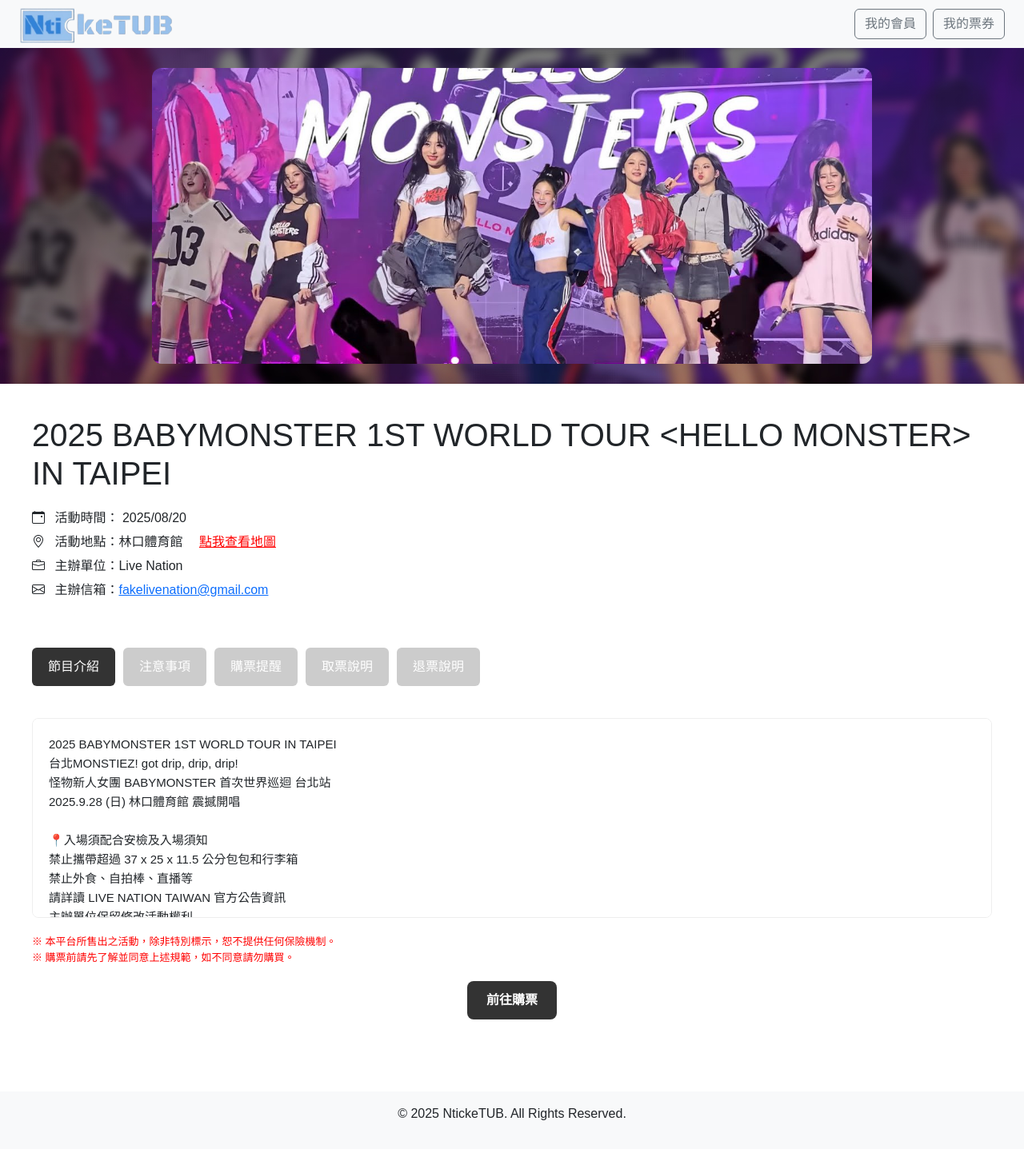
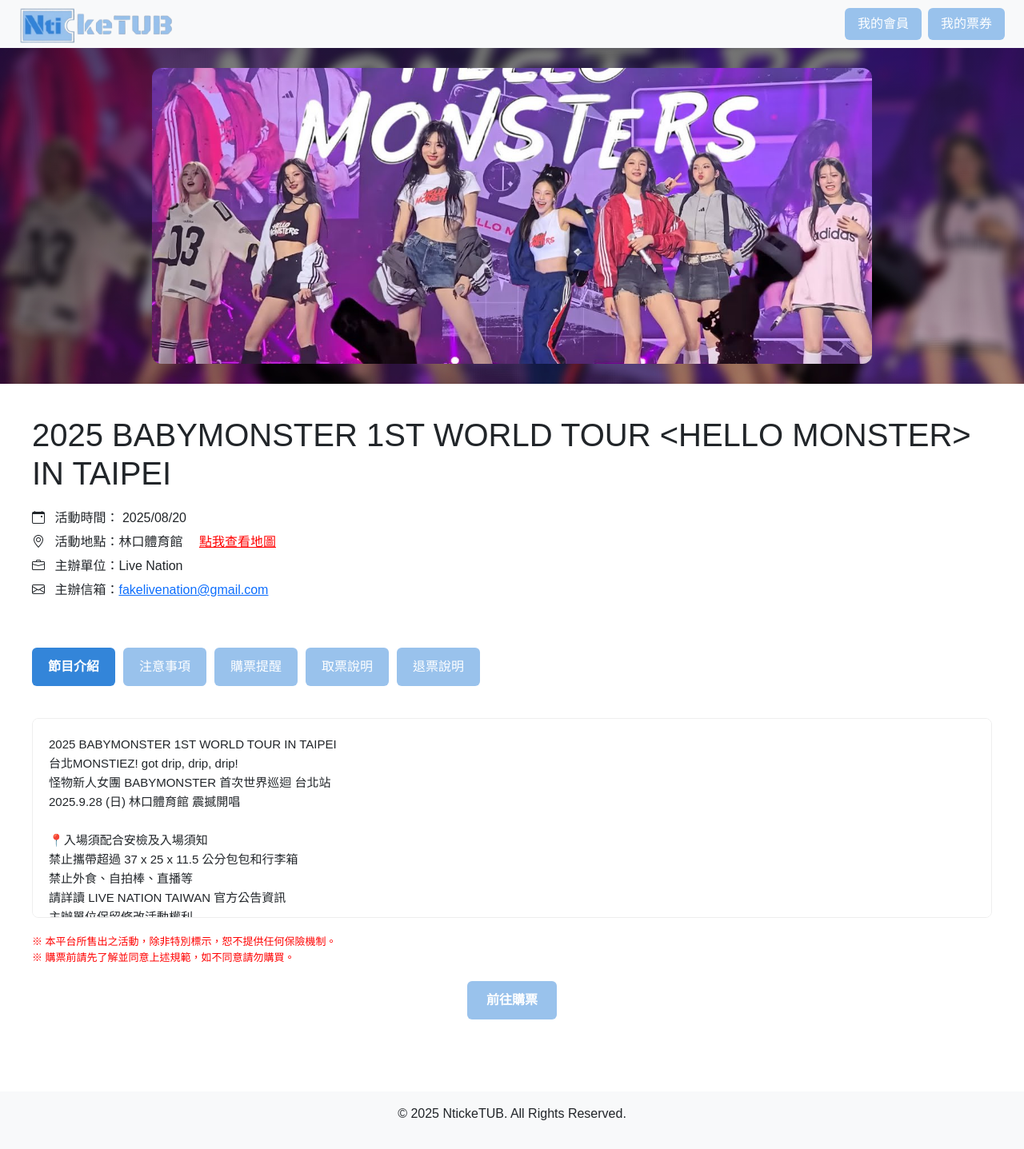
Before and after one commit to Aurororara/ticket-system, a Flask app: page /show/1 in a window 1280 px wide. Shown: the whole page at 80% size. Run offline with Flask 3, Linux system fonts and the light colour scheme; data comes from the database, SQL or seed files in the repository.

Commit message:
beautiful amazing work

```diff
--- a/templates/layout.html
+++ b/templates/layout.html
@@ -36,9 +36,9 @@
           </ul>
         </div>
       {% else %}
-        <a href="{{ url_for('login') }}" class="btn btn-outline-secondary me-2">我的會員</a>
+      <a href="{{ url_for('login') }}" class="button-blue me-2">我的會員</a>
       {% endif %}
-      <a href="{{ url_for('my_tickets') }}" class="btn btn-outline-secondary">我的票券</a>
+      <a href="{{ url_for('my_tickets') }}" class="button-blue">我的票券</a>
     </div>
   </nav>
 
@@ -53,6 +53,33 @@
     <p>&copy; 2025 NtickeTUB. All Rights Reserved.</p>
   </footer>
 
+<style>
+  :root {
+    --main-blue: #99C2EC;
+    --blue-hover: #79AEE5;
+    --blue-active: #3385D9;
+  }
+
+  .button-blue {
+    background-color: var(--main-blue);
+    color: white;
+    border: none;
+    border-radius: 6px;
+    padding: 8px 16px;
+    cursor: pointer;
+    text-decoration: none;
+    transition: background-color 0.2s ease;
+  }
+
+  .button-blue:hover {
+    background-color: var(--blue-hover);
+  }
+
+  .button-blue:active {
+    background-color: var(--blue-active);
+  }
+</style>
+
   <script src="https://cdn.jsdelivr.net/npm/bootstrap@5.3.0/dist/js/bootstrap.bundle.min.js"></script>
   <script src="{{ url_for('static', filename='script.js') }}"></script>
 </body>
--- a/templates/show_detail.html
+++ b/templates/show_detail.html
@@ -248,6 +248,31 @@
   <!-- 樣式區（可放 head 裡） -->
   <style>
 
+  :root {
+    --main-blue: #99C2EC;
+    --blue-hover: #79AEE5;
+    --blue-active: #3385D9;
+  }
+  .button-link,
+.header-right button,
+.buy-button a {
+  background-color: var(--main-blue);
+  color: white;
+  border: none;
+  border-radius: 6px;
+  cursor: pointer;
+  transition: background-color 0.2s ease;
+}
+
+.button-link:hover,
+.header-right button:hover,
+
+
+.buy-button a:hover {
+  background-color: var(--blue-hover);
+}
+
+
     html, body {
     margin: 0;
     padding: 0;
@@ -262,16 +287,25 @@
 
     .tab-btn {
   padding: 12px 20px;
-      background-color: #ccc;
+  background-color: var(--main-blue);
+  color: white;
   border: none;
   border-radius: 6px;
   cursor: pointer;
+  transition: background-color 0.2s ease;
+}
+
+.tab-btn:hover {
+  background-color: var(--blue-hover);
 }
 
 .tab-btn.active {
-      background-color: #333;
-      color: white;
+  background-color: var(--blue-active);
+  font-weight: bold;
 }
+
+
+
 
     .tab-content {
       padding: 20px;
@@ -306,14 +340,19 @@
     font-weight: bold;
     }
 
-    .header-right button {
-    margin-left: 10px;
-    padding: 10px 18px;
-    background-color: #333;
+    .header-right button,
+.buy-button a {
+  background-color: var(--main-blue);
   color: white;
   border: none;
   border-radius: 6px;
   cursor: pointer;
+  transition: background-color 0.2s ease;
+}
+
+.header-right button:hover,
+.buy-button a:hover {
+  background-color: var(--blue-hover);
 }
 
 
```
Lines whose indentation alone changed are shown as unchanged.
